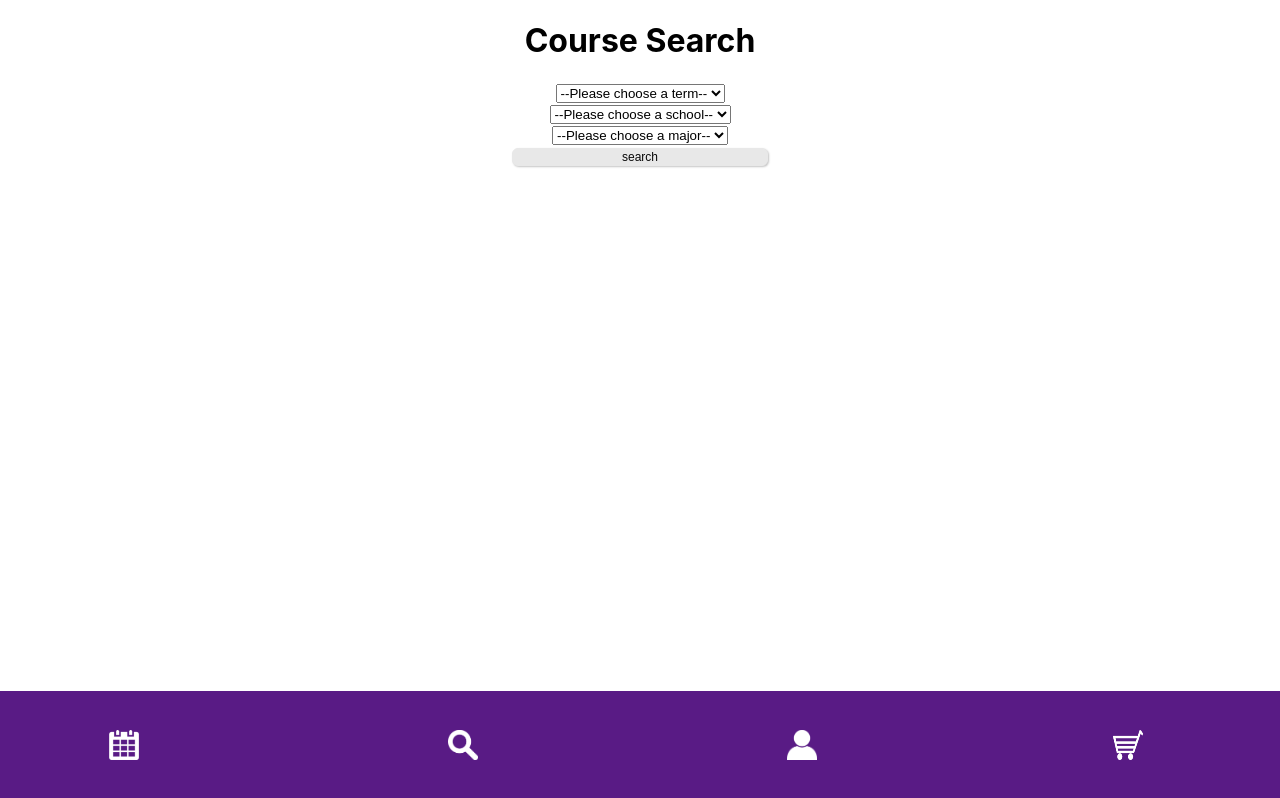
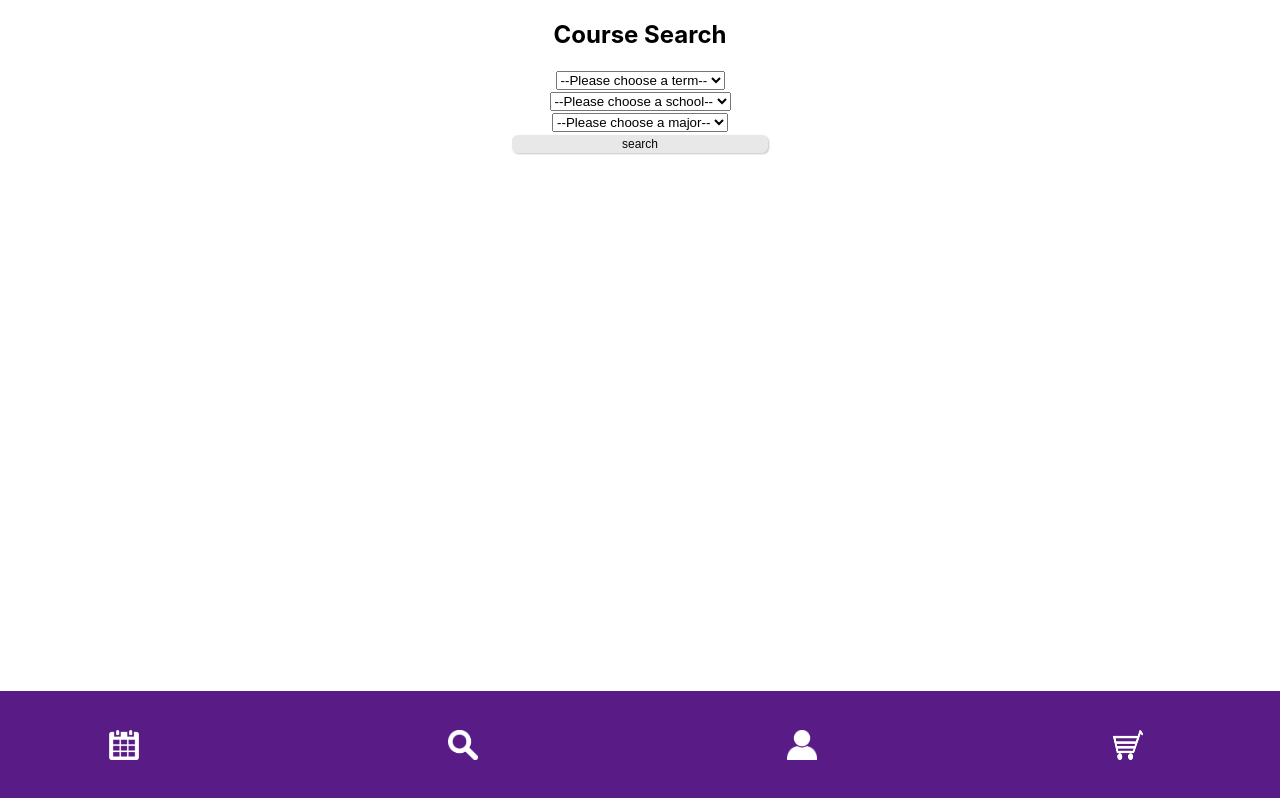
Before and after one commit to agiledev-students-fall2022/final-project-team-albert-pro-max, a React (Create React App) app in the folder front-end/: page /coursesearch in a window 1280 px wide. Built offline with nearby package versions, Linux system fonts and the light colour scheme.

Commit message:
page titile css format

```diff
--- a/front-end/src/CourseSearch.js
+++ b/front-end/src/CourseSearch.js
@@ -10,7 +10,7 @@ import './CourseSearch.css'
 const CourseSearch = props => {
   return (
     <div className="Search">
-      <h1>Course Search</h1>
+      <h2>Course Search</h2>
 
       <div><select id="term-select">
         <option value="">--Please choose a term--</option>
--- a/front-end/src/ShoppingCart.css
+++ b/front-end/src/ShoppingCart.css
@@ -1,3 +1,3 @@
 .ShoppingCart{
-    text-align: left;
+    text-align: center;
 }
```
